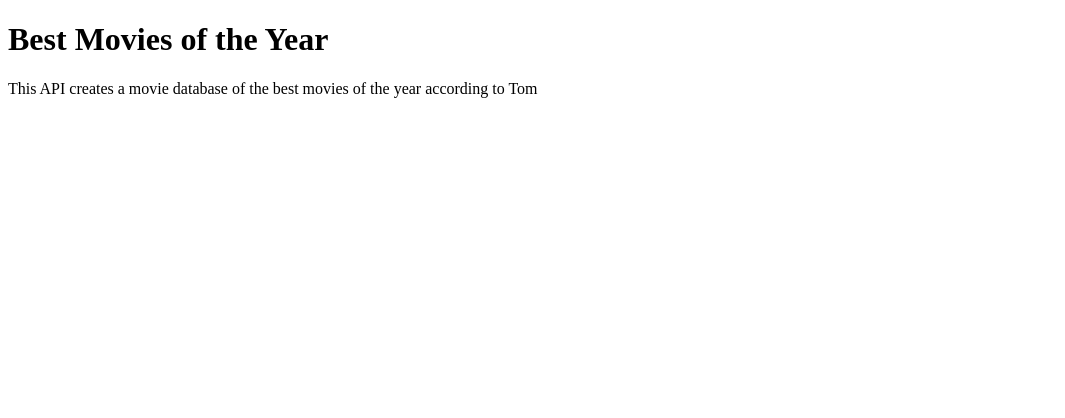
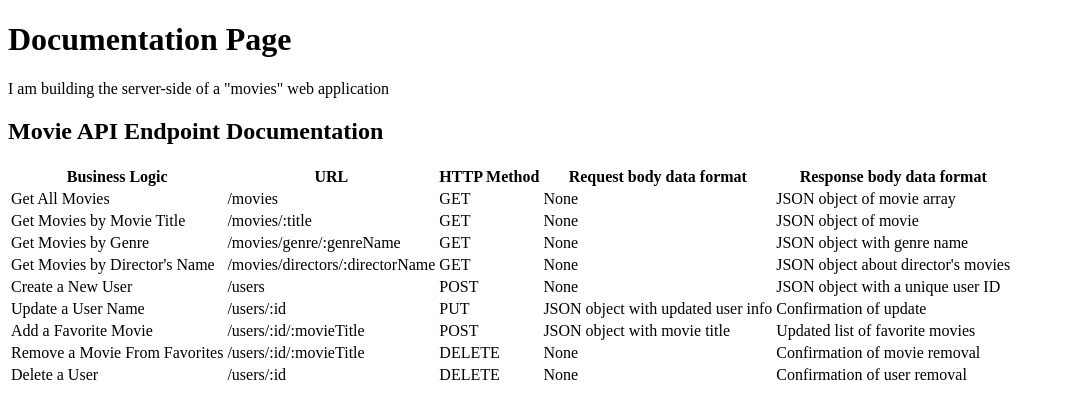
Before and after one commit to tscholl44/movie-api, a website: page public/documentation.html in a window 1280 px wide. Shown: the whole page, without its empty margins (0-1065 px from the left). Drawn offline with Linux system fonts and the light colour scheme.

Commit message:
Created table in documentation.html and loaded contents with API endpoint documentation

```diff
--- a/public/documentation.html
+++ b/public/documentation.html
@@ -6,7 +6,94 @@
     <title>Tom's Movies</title>
 </head>
 <body>
-    <h1>Best Movies of the Year</h1>
-    <p>This API creates a movie database of the best movies of the year according to Tom</p>
+    <h1>Documentation Page</h1>
+    <p>I am building the server-side of a "movies" web application</p>
+
+    <h2>Movie API Endpoint Documentation</h2>
+    <table>
+        <thead>
+            <tr>
+                <th>Business Logic</th>
+                <th>URL</th>
+                <th>HTTP Method</th>
+                <th>Request body data format</th>
+                <th>Response body data format</th>
+            </tr>
+        </thead>
+        <tbody>
+            <!--Get all movies-->
+            <tr>
+                <td>Get All Movies</td>
+                <td>/movies</td>
+                <td>GET</td>
+                <td>None</td>
+                <td>JSON object of movie array</td>
+            </tr>
+            <!--Get title of movie--->
+            <tr>
+                <td>Get Movies by Movie Title</td>
+                <td>/movies/:title</td>
+                <td>GET</td>
+                <td>None</td>
+                <td>JSON object of movie</td>
+            </tr>
+            <!--Get genre of movie-->
+            <tr>
+                <td>Get Movies by Genre</td>
+                <td>/movies/genre/:genreName</td>
+                <td>GET</td>
+                <td>None</td>
+                <td>JSON object with genre name</td>
+            </tr>
+            <!--Get director of movie-->
+            <tr>
+                <td>Get Movies by Director's Name</td>
+                <td>/movies/directors/:directorName</td>
+                <td>GET</td>
+                <td>None</td>
+                <td>JSON object about director's movies</td>
+            </tr>
+            <!--Allow new users to register-->
+            <tr>
+                <td>Create a New User</td>
+                <td>/users</td>
+                <td>POST</td>
+                <td>None</td>
+                <td>JSON object with a unique user ID</td>
+            </tr>
+            <!--Update user ID -->
+            <tr>
+                <td>Update a User Name</td>
+                <td>/users/:id</td>
+                <td>PUT</td>
+                <td>JSON object with updated user info</td>
+                <td>Confirmation of update</td>
+            </tr>
+            <!--Allow users to add a movie to their list of favorites-->
+            <tr>
+                <td>Add a Favorite Movie</td>
+                <td>/users/:id/:movieTitle</td>
+                <td>POST</td>
+                <td>JSON object with movie title</td>
+                <td>Updated list of favorite movies</td>
+            </tr>
+            <!--Delete movie from a user's list-->
+            <tr>
+                <td>Remove a Movie From Favorites</td>
+                <td>/users/:id/:movieTitle</td>
+                <td>DELETE</td>
+                <td>None</td>
+                <td>Confirmation of movie removal</td>
+            </tr>
+            <!--Allow a user to de-register-->
+            <tr>
+                <td>Delete a User</td>
+                <td>/users/:id</td>
+                <td>DELETE</td>
+                <td>None</td>
+                <td>Confirmation of user removal</td>
+            </tr>
+        </tbody>
+    </table>
 </body>
 </html>
```
